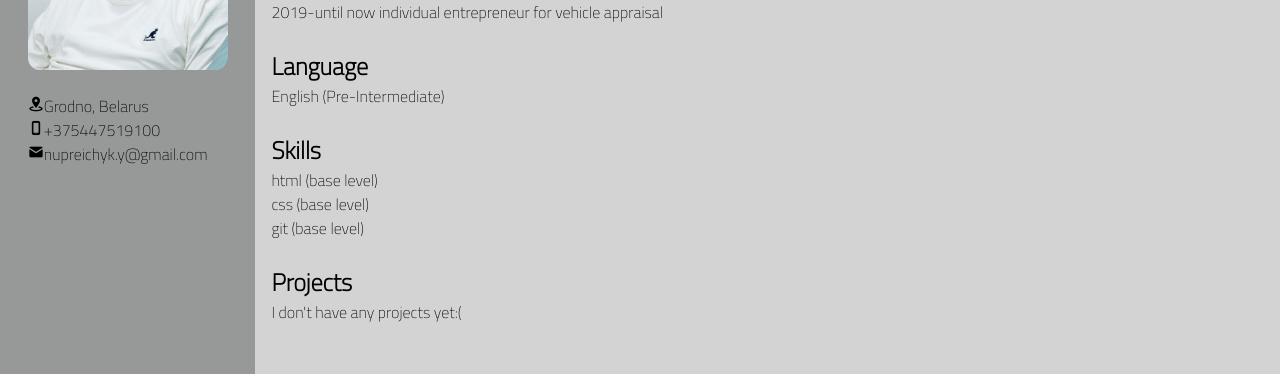
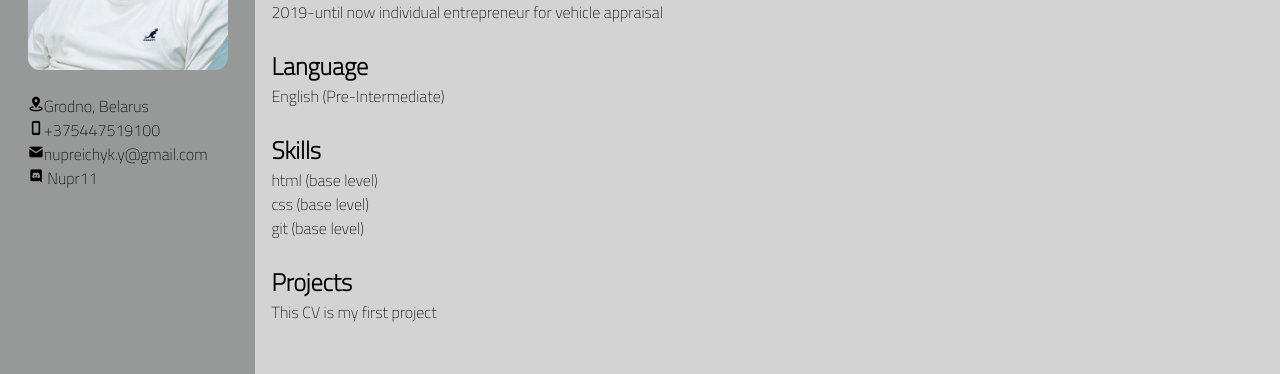
Before and after one commit to Nupr11/rsschool-cv, a website: page index.html in a window 1280 px wide. Shown: the part 350-724 px from the top of the page. Drawn offline with Linux system fonts and the light colour scheme.

Commit message:
feat: add link readme add discord

```diff
--- a/index.html
+++ b/index.html
@@ -58,7 +58,14 @@
             />+375447519100 <br /><img
               src="assets/icons8-почта-16.ico"
               alt="em-mail"
-            />nupreichyk.y@gmail.com
+            />nupreichyk.y@gmail.com<br />
+            <img
+              src="assets/img/discordicon.ico"
+              alt="discord"
+              width="16"
+              height="16"
+            />
+            Nupr11 <br />
           </div>
         </div>
       </div>
@@ -105,7 +112,7 @@
         </div>
         <div class="Projects" id="Projects">
           <h2>Projects</h2>
-          <p>I don't have any projects yet:(</p>
+          <p>This CV is my first project</p>
         </div>
       </div>
     </main>
```
Also changed, not shown: README.md, assets/img/discordicon.ico (added).
